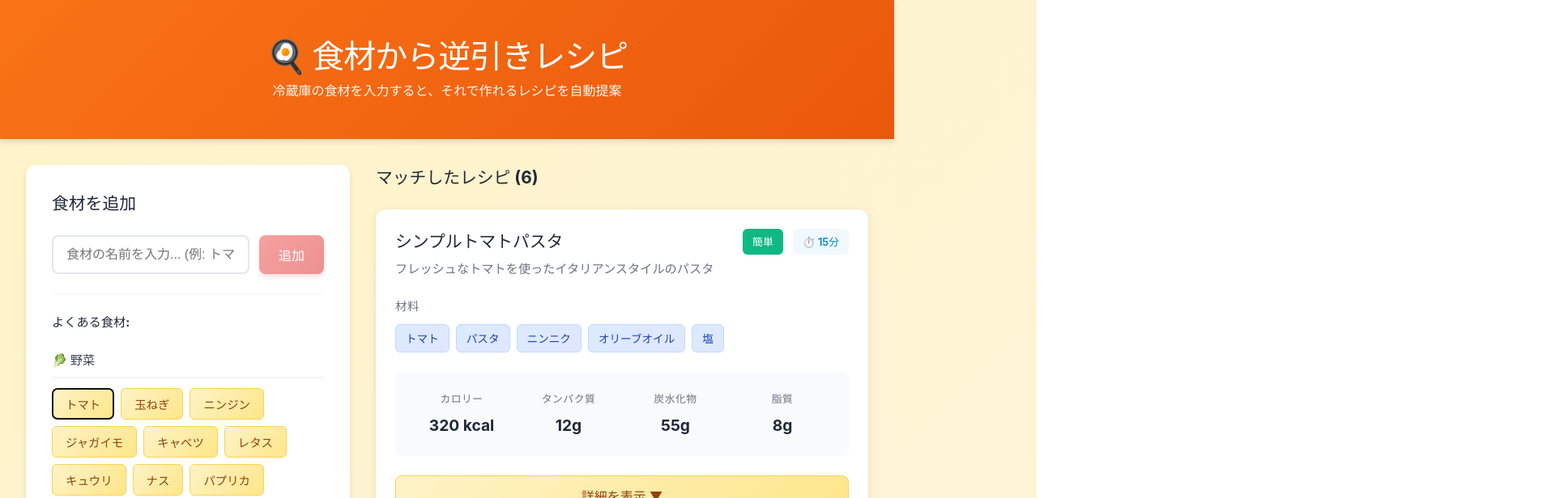
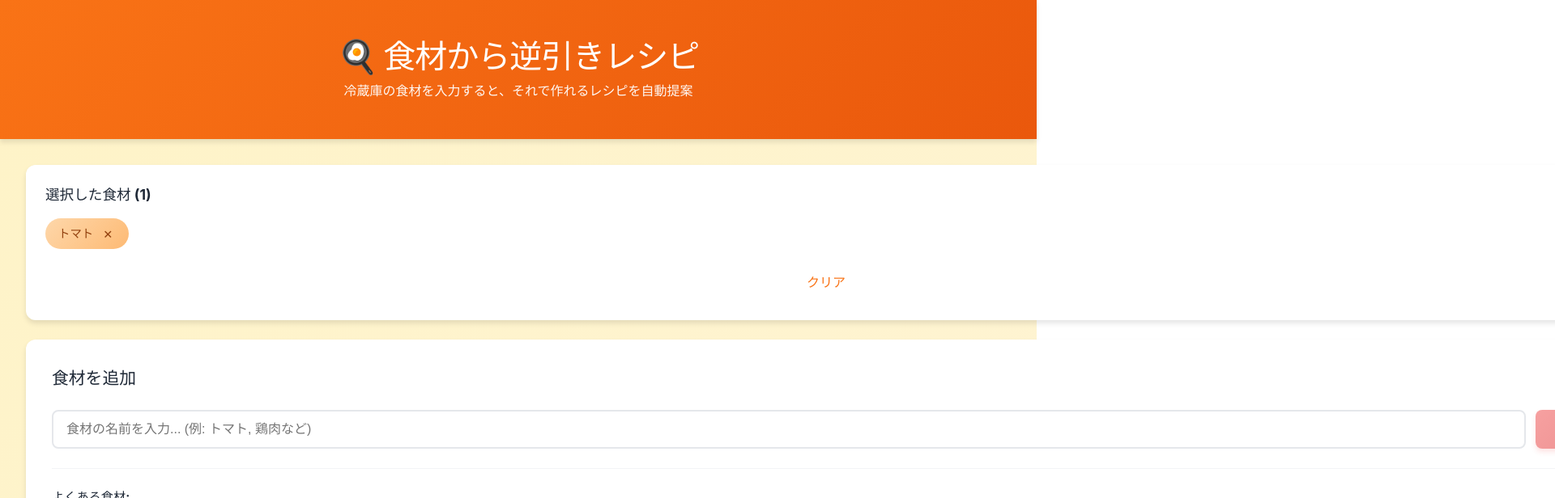
Before and after one commit to marutaniiine/recipe-finder, a React app in the folder app/: page / in a window 1280 px wide. Both pictures are taken after a click on the button "トマト". Shown: the top 616 px of the page at 81% size, 1920 px wide, since content can reach past the window. Built offline with nearby package versions, Linux system fonts and the light colour scheme; the HTML template or start-up script is replaced by a standard one.

Commit message:
Improve layout: move selected ingredients above common ingredients and make container flexible

```diff
--- a/app/src/App.css
+++ b/app/src/App.css
@@ -46,12 +46,10 @@ body {
 
 .app-container {
   flex: 1;
-  max-width: 1200px;
-  margin: 0 auto;
   width: 100%;
   padding: 2rem;
-  display: grid;
-  grid-template-columns: 400px 1fr;
+  display: flex;
+  flex-direction: row;
   gap: 2rem;
 }
 
@@ -62,6 +60,13 @@ body {
   height: fit-content;
   position: sticky;
   top: 2rem;
+  flex: 0 0 auto;
+  min-width: 350px;
+}
+
+.results-section {
+  flex: 1;
+  min-width: 0;
 }
 
 .selected-ingredients {
--- a/app/src/App.tsx
+++ b/app/src/App.tsx
@@ -380,30 +380,12 @@ function App() {
 
       <div className="app-container">
         <div className="input-section">
-          <IngredientInput onAddIngredient={handleAddIngredient} />
-
-          {selectedIngredients.length > 0 && (
-            <div className="selected-ingredients">
-              <h2>選択した食材 ({selectedIngredients.length})</h2>
-              <div className="ingredients-list">
-                {selectedIngredients.map(ingredient => (
-                  <div key={ingredient} className="ingredient-tag">
-                    <span>{ingredient}</span>
-                    <button
-                      className="remove-btn"
-                      onClick={() => handleRemoveIngredient(ingredient)}
-                      aria-label={`${ingredient}を削除`}
-                    >
-                      ✕
-                    </button>
-                  </div>
-                ))}
-              </div>
-              <button className="btn btn-secondary" onClick={handleClear}>
-                クリア
-              </button>
-            </div>
-          )}
+          <IngredientInput
+            onAddIngredient={handleAddIngredient}
+            selectedIngredients={selectedIngredients}
+            onRemoveIngredient={handleRemoveIngredient}
+            onClear={handleClear}
+          />
         </div>
 
         <div className="results-section">
--- a/app/src/components/IngredientInput.tsx
+++ b/app/src/components/IngredientInput.tsx
@@ -3,6 +3,9 @@ import './IngredientInput.css';
 
 interface IngredientInputProps {
   onAddIngredient: (ingredient: string) => void;
+  selectedIngredients: string[];
+  onRemoveIngredient: (ingredient: string) => void;
+  onClear: () => void;
 }
 
 interface IngredientCategory {
@@ -51,7 +54,12 @@ const INGREDIENT_CATEGORIES: IngredientCategory[] = [
 
 const POPULAR_INGREDIENTS = INGREDIENT_CATEGORIES.flatMap(cat => cat.items);
 
-export default function IngredientInput({ onAddIngredient }: IngredientInputProps) {
+export default function IngredientInput({
+  onAddIngredient,
+  selectedIngredients,
+  onRemoveIngredient,
+  onClear,
+}: IngredientInputProps) {
   const [inputValue, setInputValue] = useState('');
   const [suggestions, setSuggestions] = useState<string[]>([]);
 
@@ -89,7 +97,31 @@ export default function IngredientInput({ onAddIngredient }: IngredientInputProp
   };
 
   return (
-    <div className="ingredient-input">
+    <>
+      {selectedIngredients.length > 0 && (
+        <div className="selected-ingredients">
+          <h2>選択した食材 ({selectedIngredients.length})</h2>
+          <div className="ingredients-list">
+            {selectedIngredients.map(ingredient => (
+              <div key={ingredient} className="ingredient-tag">
+                <span>{ingredient}</span>
+                <button
+                  className="remove-btn"
+                  onClick={() => onRemoveIngredient(ingredient)}
+                  aria-label={`${ingredient}を削除`}
+                >
+                  ✕
+                </button>
+              </div>
+            ))}
+          </div>
+          <button className="btn btn-secondary" onClick={onClear}>
+            クリア
+          </button>
+        </div>
+      )}
+
+      <div className="ingredient-input">
       <h2>食材を追加</h2>
       <div className="input-wrapper">
         <input
@@ -147,6 +179,7 @@ export default function IngredientInput({ onAddIngredient }: IngredientInputProp
           ))}
         </div>
       </div>
-    </div>
+      </div>
+    </>
   );
 }
```
